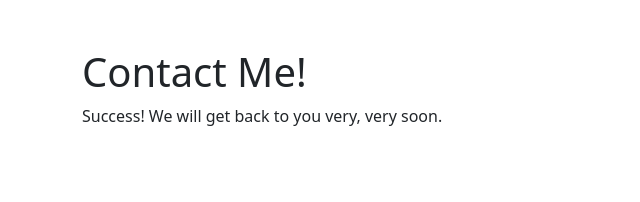
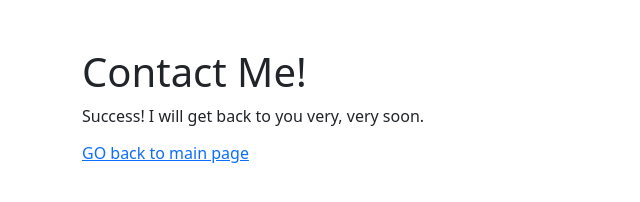
Before and after one commit to tinku06071999/tinkuverma_portfolio.com, a website: page success.html in a window 1280 px wide. Shown: the whole page, without its empty margins (0-640 px from the left). Drawn offline with nearby package versions, Linux system fonts and the light colour scheme.

Commit message:
Update success.html

```diff
--- a/success.html
+++ b/success.html
@@ -8,13 +8,14 @@
     <!-- Bootstrap CSS -->
     <link href="https://cdn.jsdelivr.net/npm/bootstrap@5.0.1/dist/css/bootstrap.min.css" rel="stylesheet" integrity="sha384-+0n0xVW2eSR5OomGNYDnhzAbDsOXxcvSN1TPprVMTNDbiYZCxYbOOl7+AMvyTG2x" crossorigin="anonymous">
 
-    <title>Hello, world!</title>
+    <title>Message sent!</title>
   </head>
   <body>
 
     <div class="container mt-5">
         <h1>Contact Me!</h1>
-        <p>Success! We will get back to you very, very soon.</p>
+        <p>Success! I will get back to you very, very soon.</p>
+      <h6  style="cursor:pointer"><a href="index.php">GO back to main page</a></h6>
     </div>
 
     <!-- Optional JavaScript; choose one of the two! -->
```
